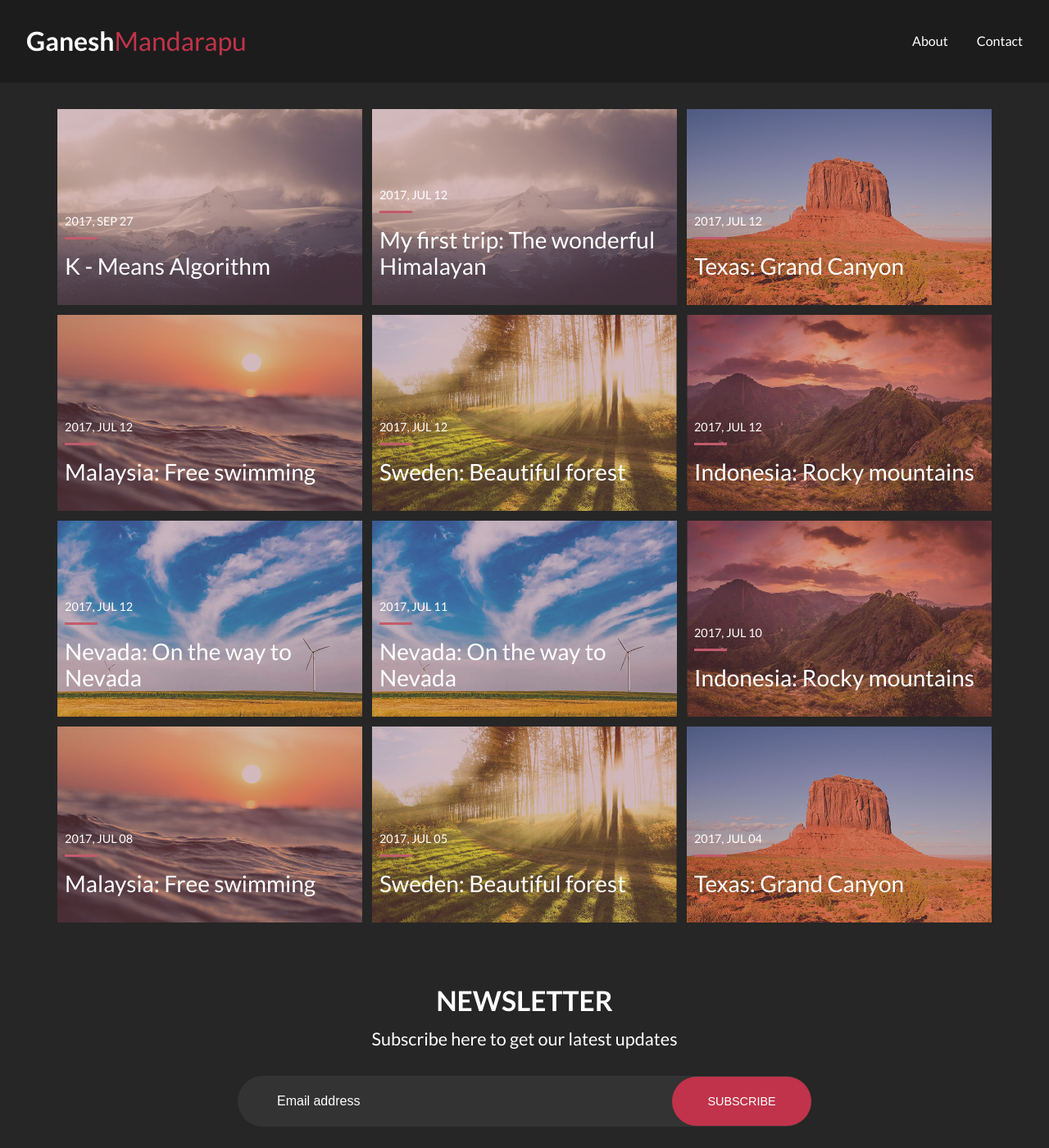
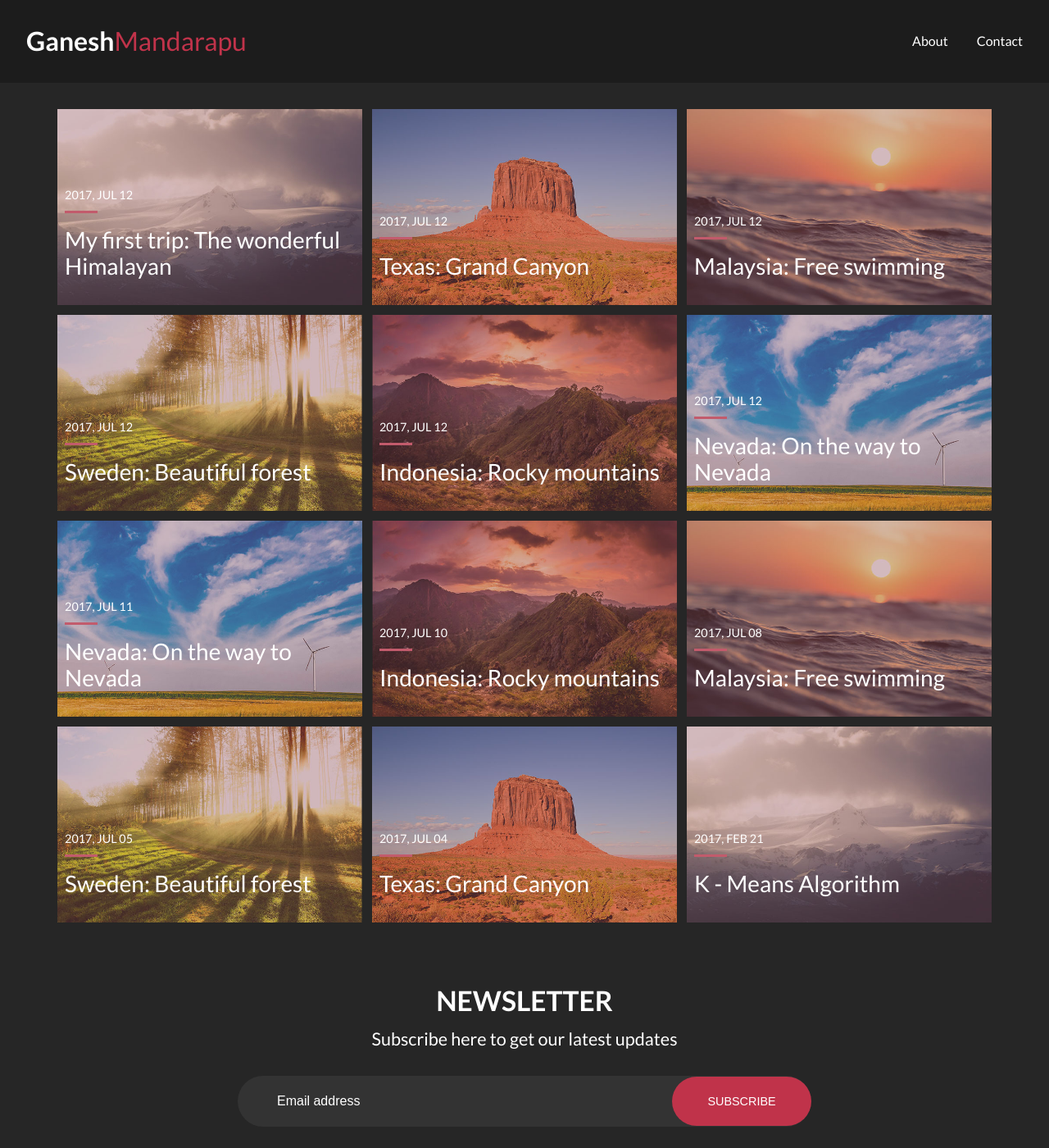
Before and after one commit to ganeshmandarapu/Projects, a Jekyll site: the page built from index.html, in a window 1280 px wide and 1400 px high. Shown: the whole window at 82% size. Built offline with Jekyll 4.4.1, drawn with Linux system fonts in a browser that asks for light colours; the list of posts is cut into pages by our own code.

Commit message:
Date change

```diff
--- a/_posts/2017-09-27-K-Means Algorithm.markdown
+++ b/_posts/2017-09-27-K-Means Algorithm.markdown
@@ -2,7 +2,7 @@
 layout: post
 title: "K - Means Algorithm"
 img: himalayan.jpg # Add image post (optional)
-date: 2017-09-27 12:55:00 +0300
+date: 2017-02-21 12:55:00 +0300
 description: You’ll find this post in your `_posts` directory. Go ahead and edit it and re-build the site to see your changes. # Add post description (optional)
 ---
 
```
